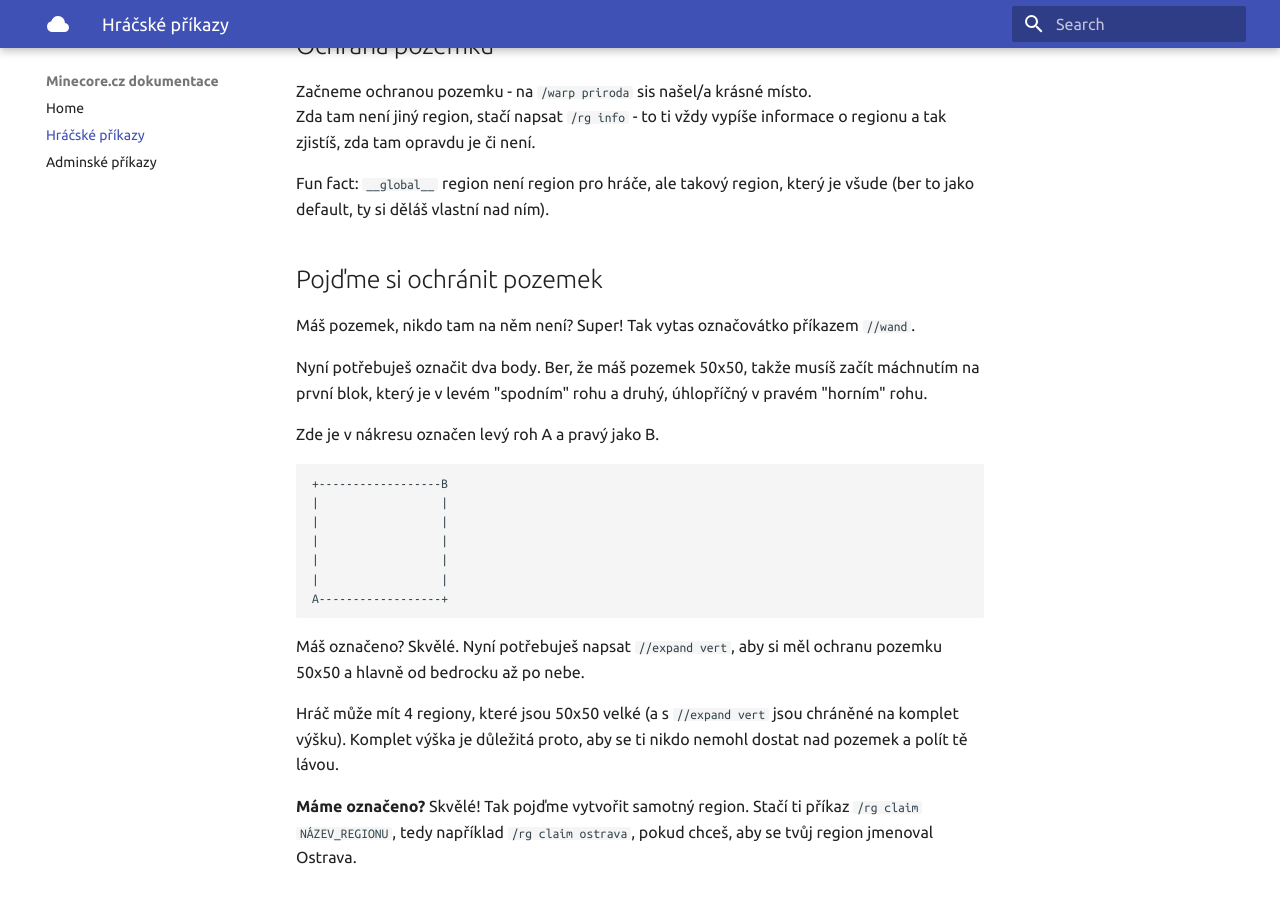
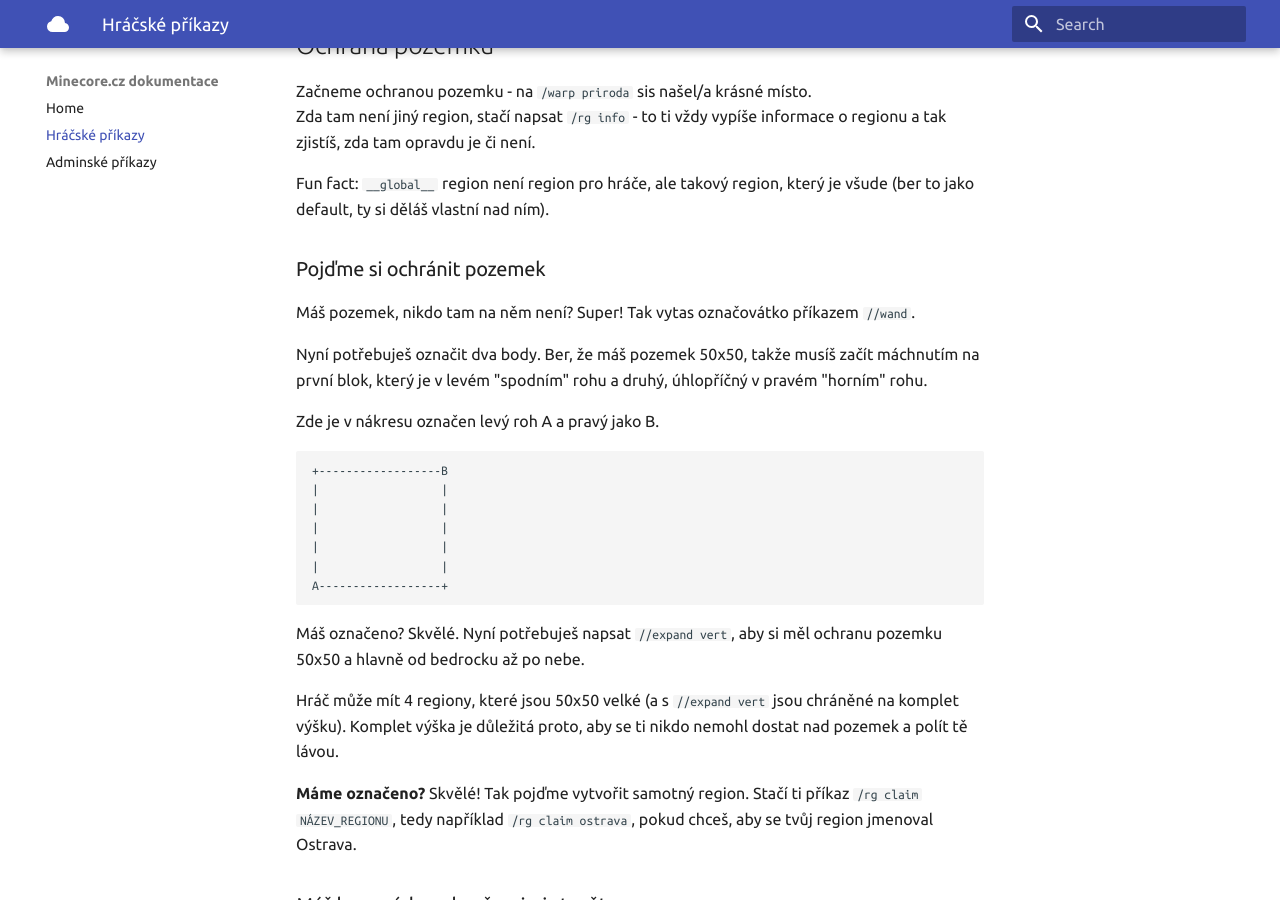
Before and after one commit to Ownercz/minecore-docs, an MkDocs documentation site: the page built from docs/player.md, in a window 1280 px wide and 900 px high, scrolled down 1055 px. Built offline with MkDocs 1.6.1 and Material for MkDocs 9.7.7, drawn with Linux system fonts in a browser that asks for light colours.

````diff
--- a/docs/player.md
+++ b/docs/player.md
@@ -30,7 +30,7 @@ Zda tam není jiný region, stačí napsat ```/rg info``` - to ti vždy vypíše
 
 Fun fact: ```__global__``` region není region pro hráče, ale takový region, který je všude (ber to jako default, ty si děláš vlastní nad ním).
 
-## Pojďme si ochránit pozemek
+### Pojďme si ochránit pozemek
 Máš pozemek, nikdo tam na něm není? Super! Tak vytas označovátko příkazem ```//wand```.
 
 Nyní potřebuješ označit dva body. Ber, že máš pozemek 50x50, takže musíš začít máchnutím na první blok, který je v levém "spodním" rohu a druhý, úhlopříčný v pravém "horním" rohu.
@@ -52,7 +52,7 @@ Hráč může mít 4 regiony, které jsou 50x50 velké (a s ```//expand vert```
 
 **Máme označeno?** Skvělé! Tak pojďme vytvořit samotný region. Stačí ti příkaz  ```/rg claim NÁZEV_REGIONU```, tedy například  ```/rg claim ostrava```, pokud chceš, aby se tvůj region jmenoval Ostrava.
 
-## Máš kamarády a chceš s nimi stavět
+### Máš kamarády a chceš s nimi stavět
 Získal si kamarády, skvělá práce! Tak je pojďme pozvat do tvého pozemku.
 
 1. Zjisti si název pozemku (musíš v něm stát) ```/rg info```
````
